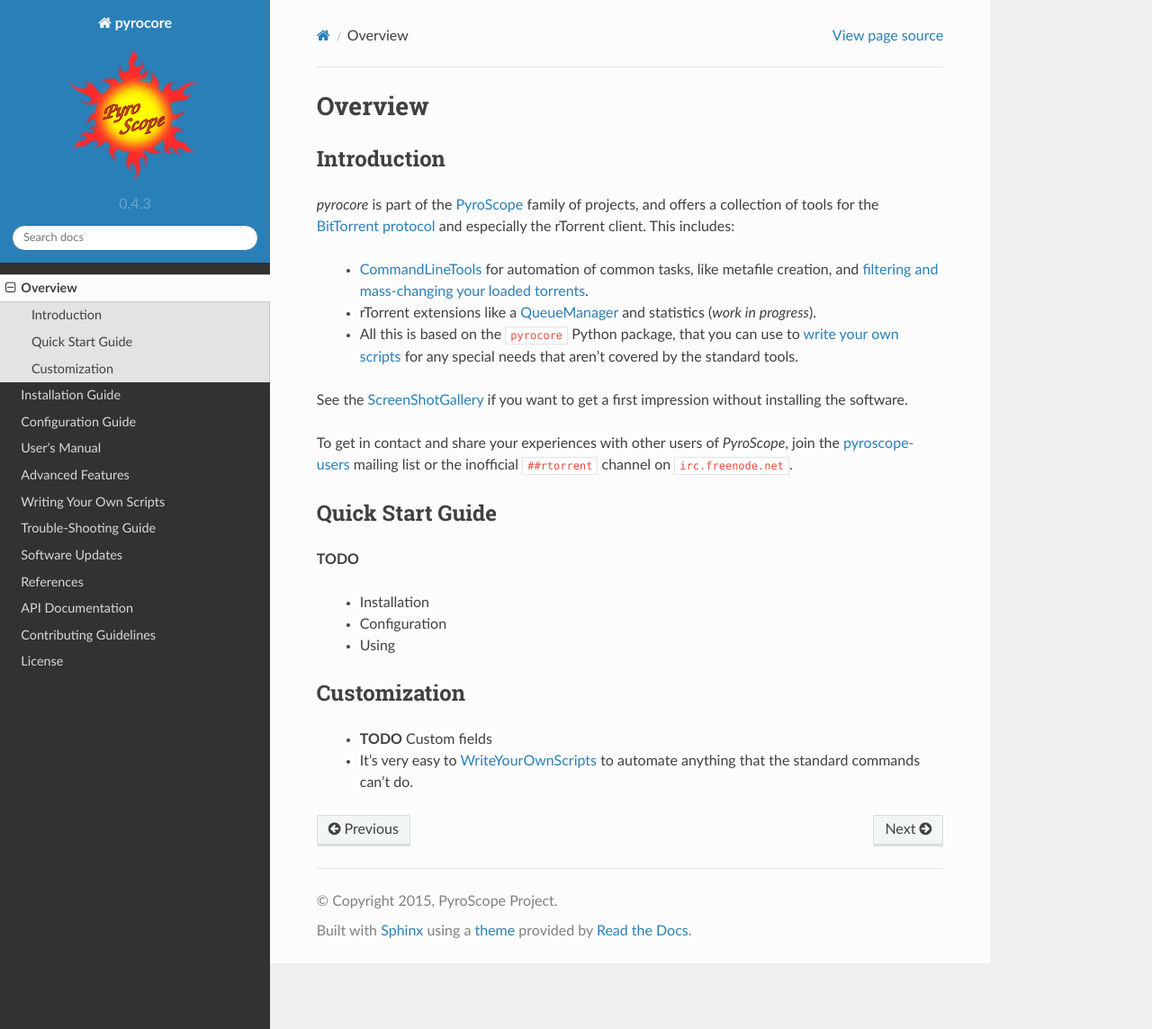
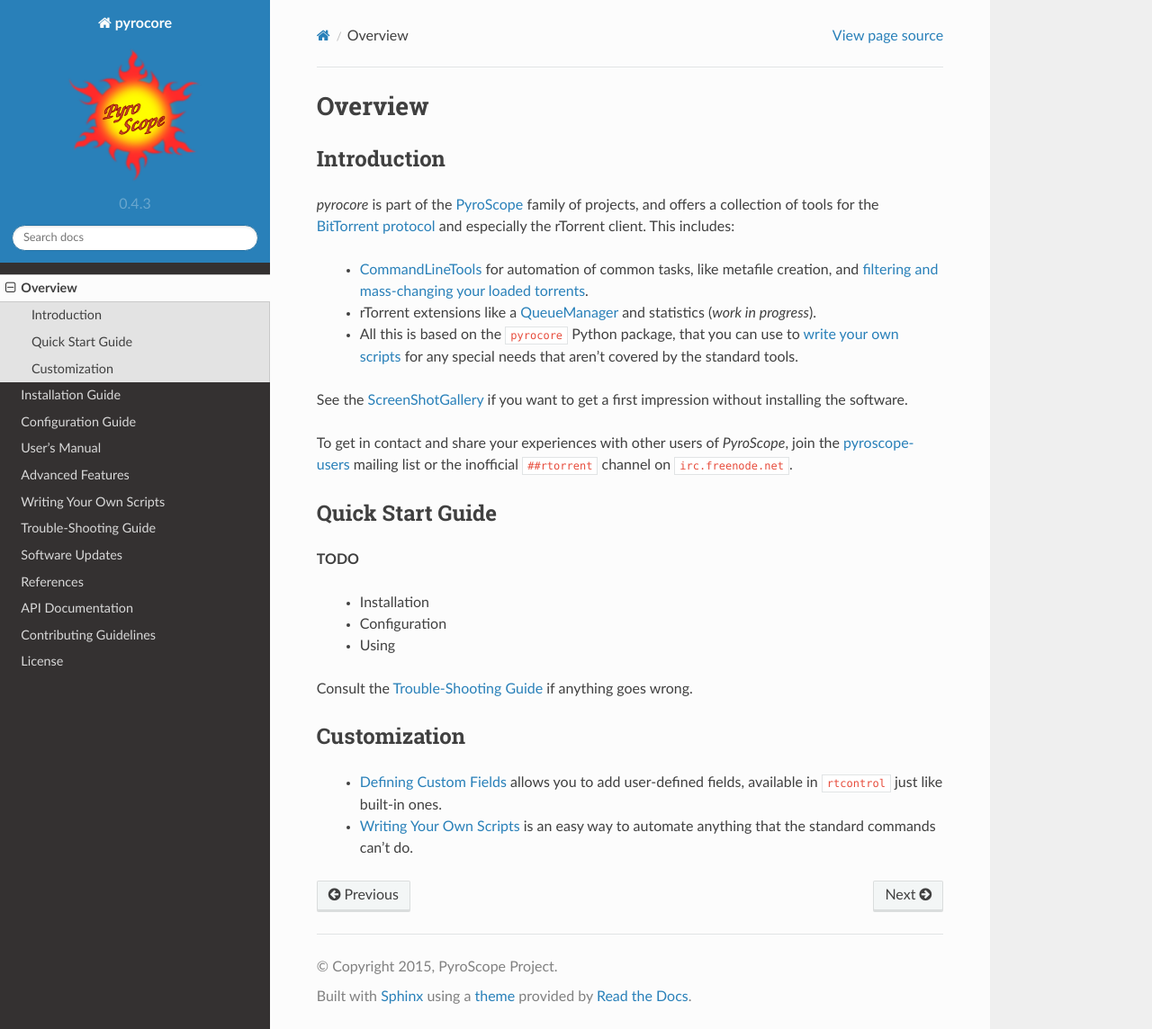
Before and after one commit to pyroscope/pyrocore, a Sphinx documentation site: the page built from docs/overview.rst, in a window 1280 px wide and 1144 px high. Shown: the whole window at 90% size. Built offline with Sphinx 7.4.7 and the Read the Docs theme 2.0.0, drawn with Linux system fonts in a browser that asks for light colours.

Commit message:
added / fixed references

```diff
--- a/docs/overview.rst
+++ b/docs/overview.rst
@@ -42,11 +42,12 @@ Quick Start Guide
   * Configuration
   * Using
 
+Consult the :doc:`troubleshooting` if anything goes wrong.
+
 
 Customization
 -------------
 
-  * **TODO** Custom fields
-  * It's very easy to
-    `WriteYourOwnScripts <https://github.com/pyroscope/pyroscope/blob/wiki/WriteYourOwnScripts.md>`_
-    to automate anything that the standard commands can't do.
+  * :ref:`CustomFields` allows you to add user-defined fields,
+    available in ``rtcontrol`` just like built-in ones.
+  * :doc:`scripts` is an easy way to automate anything that the standard commands can't do.
```
